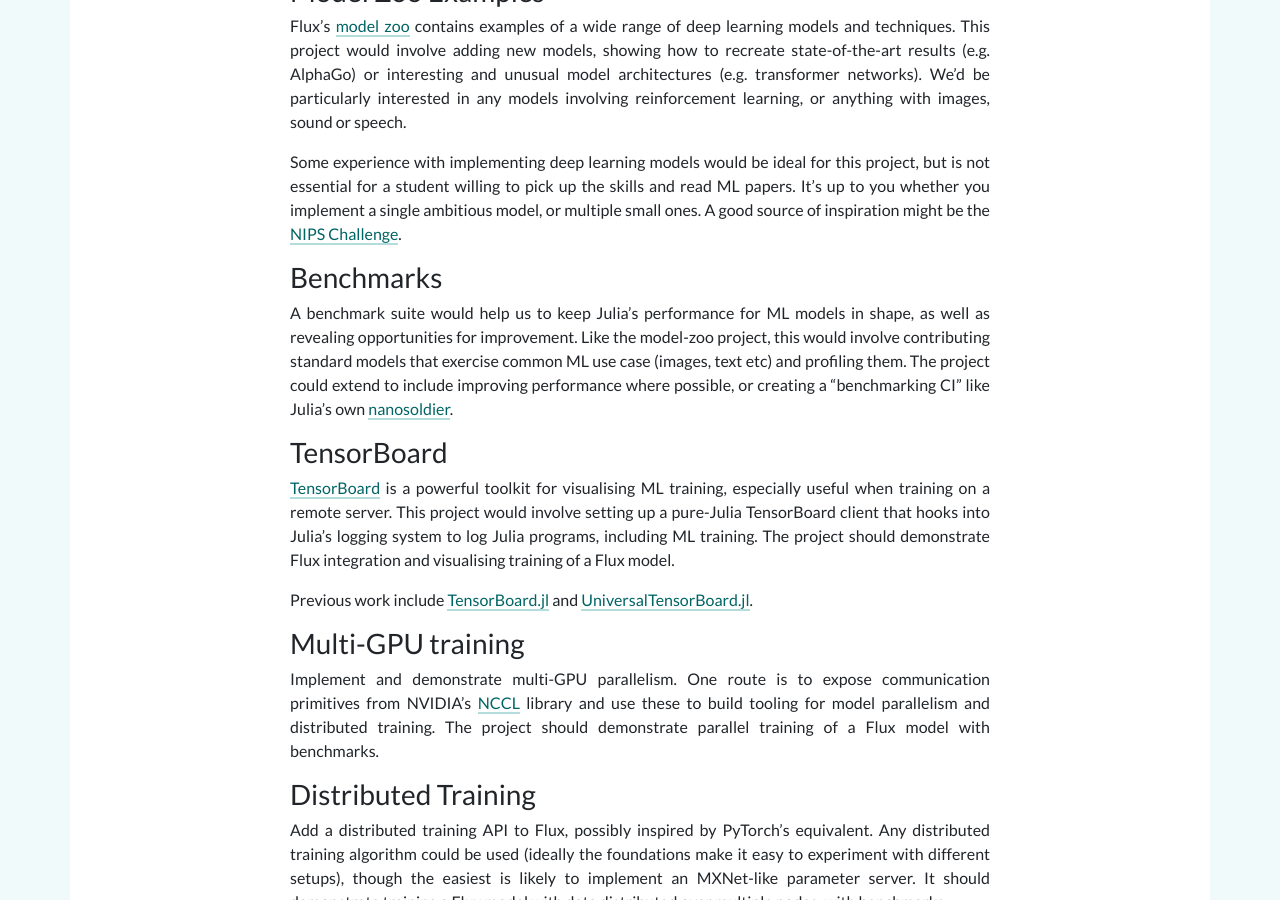
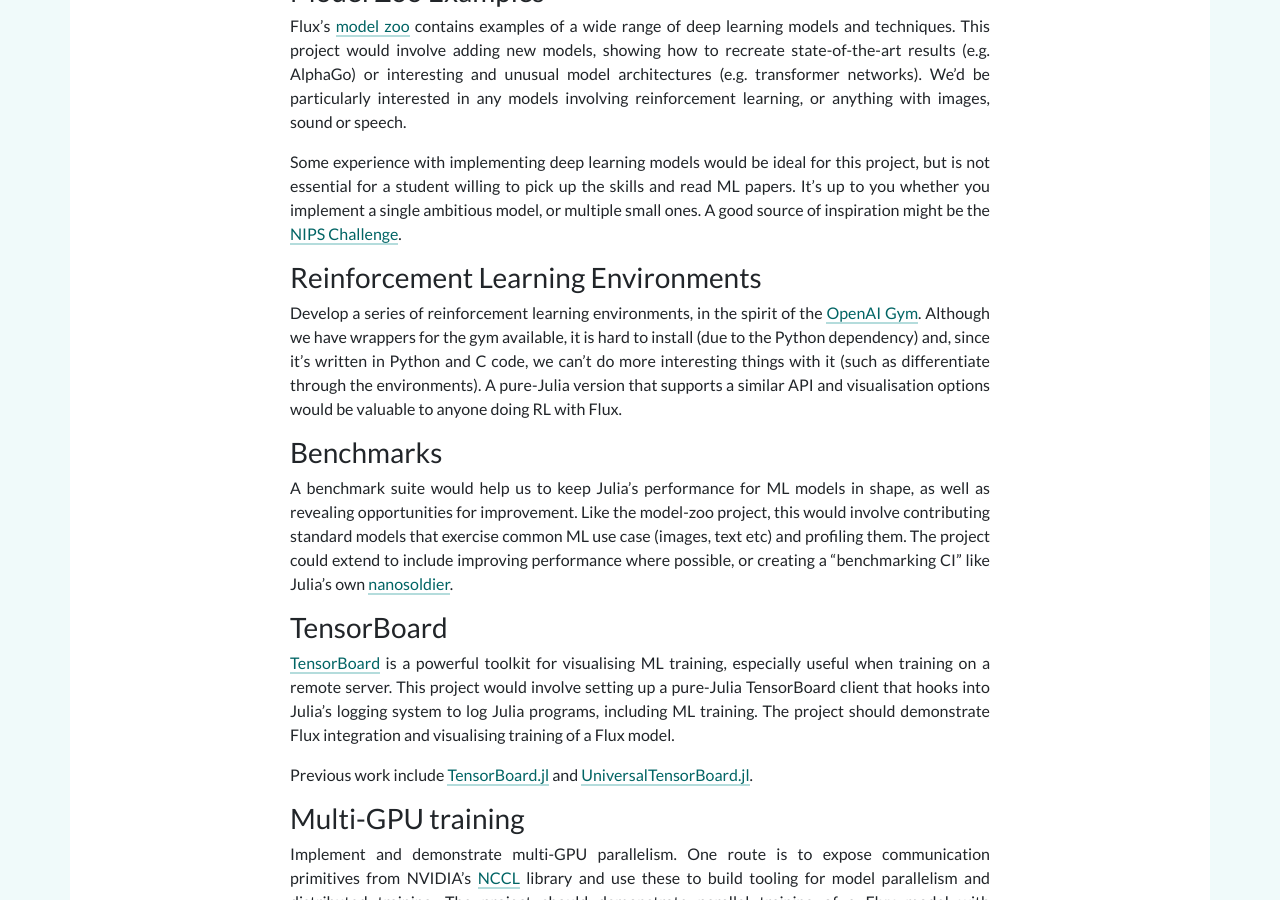
Before and after one commit to FluxML/fluxml.github.io, a Jekyll site: the page built from gsoc.md, in a window 1280 px wide and 900 px high, scrolled down 363 px. Built offline with Jekyll 4.4.1, drawn with Linux system fonts in a browser that asks for light colours; nearby versions of some CDN libraries.

Commit message:
RL envs project

```diff
--- a/gsoc.md
+++ b/gsoc.md
@@ -14,6 +14,10 @@
 Flux's [model zoo](https://github.com/FluxML/model-zoo/) contains examples of a wide range of deep learning models and techniques. This project would involve adding new models, showing how to recreate state-of-the-art results (e.g. AlphaGo) or interesting and unusual model architectures (e.g. transformer networks). We'd be particularly interested in any models involving reinforcement learning, or anything with images, sound or speech.
 
 Some experience with implementing deep learning models would be ideal for this project, but is not essential for a student willing to pick up the skills and read ML papers. It's up to you whether you implement a single ambitious model, or multiple small ones. A good source of inspiration might be the [NIPS Challenge](https://nurture.ai/nips-challenge).
+
+### Reinforcement Learning Environments
+
+Develop a series of reinforcement learning environments, in the spirit of the [OpenAI Gym](https://gym.openai.com). Although we have wrappers for the gym available, it is hard to install (due to the Python dependency) and, since it's written in Python and C code, we can't do more interesting things with it (such as differentiate through the environments). A pure-Julia version that supports a similar API and visualisation options would be valuable to anyone doing RL with Flux.
 
 ### Benchmarks
 
```
